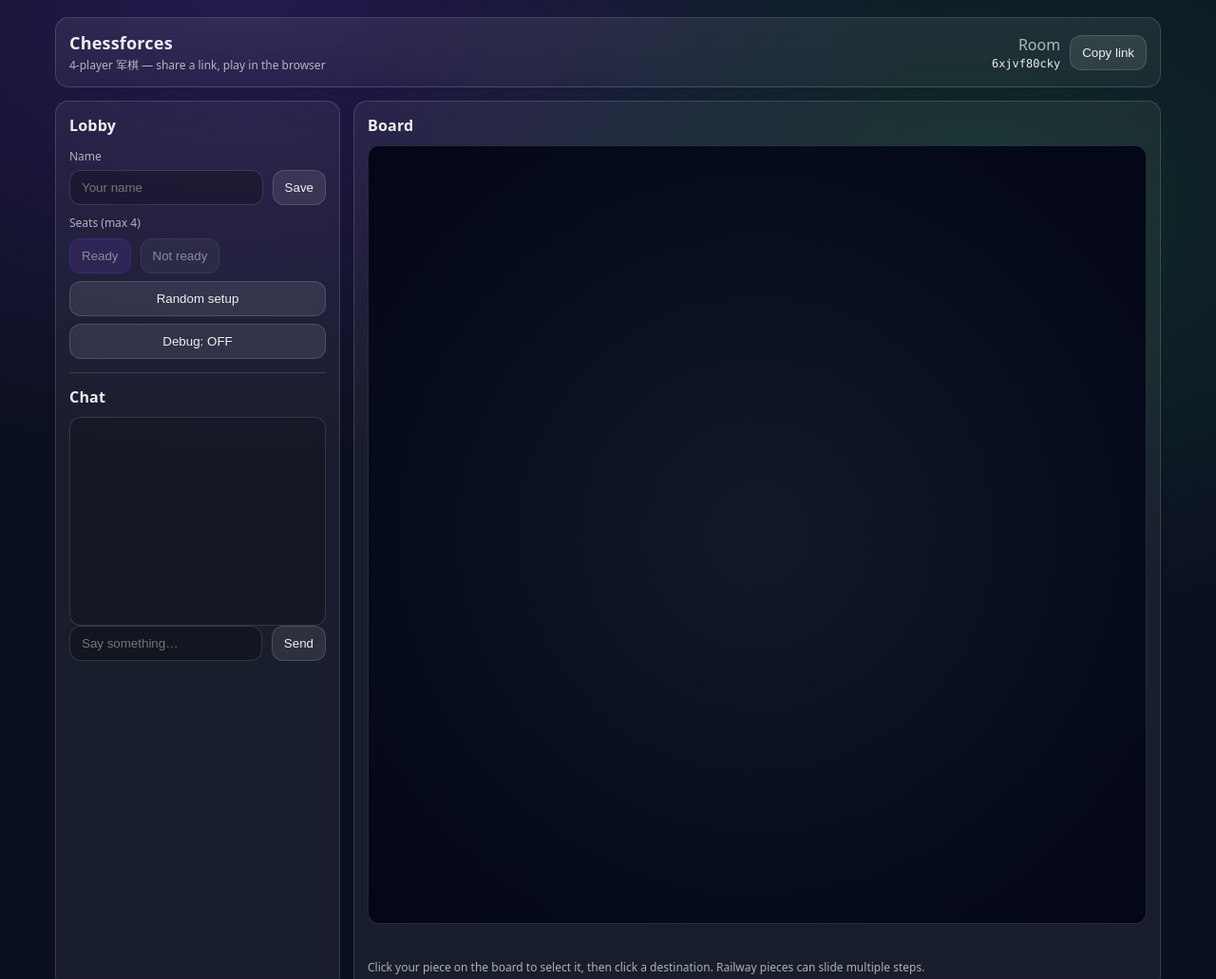
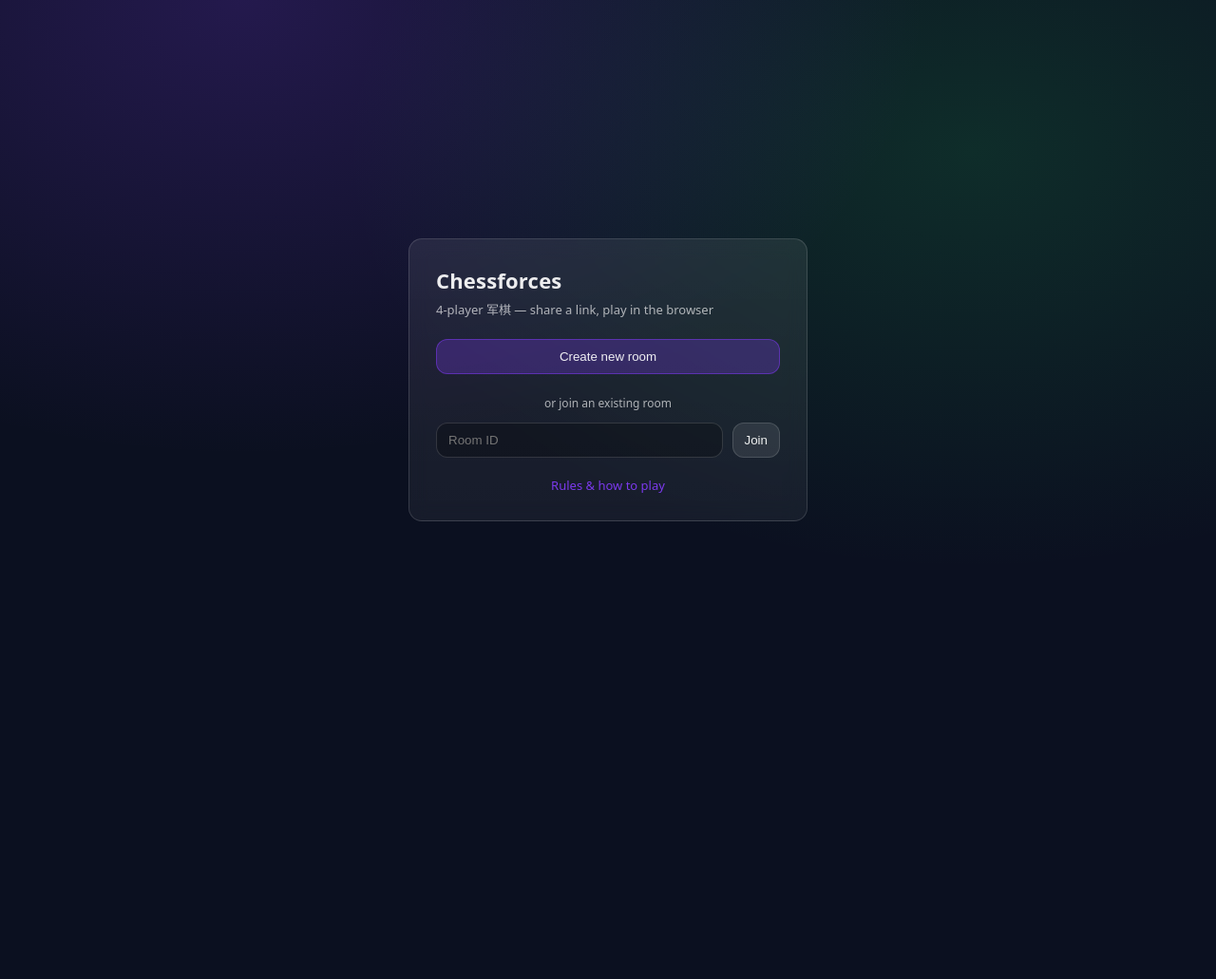
Before and after one commit to crackersamdjam/Chessforces, a website: page public/index.html in a window 1280 px wide. Shown: the top 1031 px of the page at 95% size. After the commit the page ends 800 px from the top, so only its background shows below. Drawn offline with Linux system fonts and the light colour scheme.

Commit message:
Add landing page

```diff
--- a/public/client.js
+++ b/public/client.js
@@ -10,21 +10,18 @@ function genRoomId() {
 	return s;
 }
 
-let roomId = (() => {
+function roomIdFromPath() {
 	const match = location.pathname.match(/^\/room\/([^/]+)/);
-	if (match) return match[1];
-	const id = genRoomId();
-	// Update URL without a network reload; server also serves this path.
-	history.replaceState(null, "", `/room/${id}`);
-	return id;
-})();
+	return match ? decodeURIComponent(match[1]) : null;
+}
 
-$("roomId").textContent = roomId;
-
-const wsUrl = (() => {
+function wsUrlFor(roomId) {
 	const proto = location.protocol === "https:" ? "wss:" : "ws:";
 	return `${proto}//${location.host}/ws/room/${roomId}`;
-})();
+}
+
+/** @type {WebSocket|null} */
+let socket = null;
 
 /** @type {{playerId:string|null, seats:string[], state:any|null}} */
 const app = {
@@ -42,7 +39,7 @@ const seatViews = new Map();
 const boardViews = new Map();
 
 function send(obj) {
-	if (socket.readyState !== WebSocket.OPEN) return;
+	if (!socket || socket.readyState !== WebSocket.OPEN) return;
 	socket.send(JSON.stringify(obj));
 }
 
@@ -726,10 +723,37 @@ function scheduleAutoRandomize() {
 	}, 250);
 }
 
-const socket = new WebSocket(wsUrl);
+function initLanding() {
+	$("landing").classList.remove("hidden");
+	$("gameView").classList.add("hidden");
+
+	$("createRoomBtn").addEventListener("click", () => {
+		location.href = `/room/${genRoomId()}`;
+	});
+
+	function joinRoom() {
+		const id = $("joinRoomInput").value.trim();
+		if (!id) return;
+		location.href = `/room/${encodeURIComponent(id)}`;
+	}
+
+	$("joinRoomBtn").addEventListener("click", joinRoom);
+	$("joinRoomInput").addEventListener("keydown", (e) => {
+		if (e.key === "Enter") joinRoom();
+	});
+}
+
+function initRoom(roomId) {
+	$("landing").classList.add("hidden");
+	$("gameView").classList.remove("hidden");
+	$("roomId").textContent = roomId;
+
+	socket = new WebSocket(wsUrlFor(roomId));
 
 	socket.addEventListener("open", () => {
-	setHint("Pick a seat — pieces will be placed automatically. Click Ready when done. (Game will start automatically when all present players are ready)");
+		setHint(
+			"Pick a seat — pieces will be placed automatically. Click Ready when done. (Game will start automatically when all present players are ready)"
+		);
 		render();
 	});
 
@@ -836,3 +860,11 @@ $("debugBtn").addEventListener("click", () => {
 		document.body.classList.toggle("debug");
 		$("debugBtn").textContent = document.body.classList.contains("debug") ? "Debug: ON" : "Debug: OFF";
 	});
+}
+
+const activeRoomId = roomIdFromPath();
+if (activeRoomId) {
+	initRoom(activeRoomId);
+} else {
+	initLanding();
+}
--- a/public/index.html
+++ b/public/index.html
@@ -8,6 +8,36 @@
 	</head>
 	<body>
 		<div id="app">
+			<section id="landing" class="landing">
+				<div class="landingCard">
+					<div class="landingBrand">
+						<div class="title">Chessforces</div>
+						<div class="subtitle">4-player 军棋 — share a link, play in the browser</div>
+					</div>
+					<button id="createRoomBtn" type="button" class="btn primary landingPrimary">Create new room</button>
+					<div class="landingDivider muted">or join an existing room</div>
+					<div class="row gap">
+						<input
+							id="joinRoomInput"
+							class="input"
+							placeholder="Room ID"
+							autocomplete="off"
+							spellcheck="false"
+						/>
+						<button id="joinRoomBtn" type="button" class="btn">Join</button>
+					</div>
+					<p class="landingRules">
+						<a
+							class="landingLink"
+							href="https://github.com/crackersamdjam/Chessforces/blob/master/README.md"
+							target="_blank"
+							rel="noopener noreferrer"
+						>Rules &amp; how to play</a>
+					</p>
+				</div>
+			</section>
+
+			<div id="gameView" class="hidden">
 			<header class="topbar">
 				<div class="brand">
 					<div class="title">Chessforces</div>
@@ -81,6 +111,7 @@
 					</div>
 				</section>
 			</main>
+			</div>
 		</div>
 
 		<script type="module" src="/client.js"></script>
--- a/public/styles.css
+++ b/public/styles.css
@@ -35,6 +35,65 @@ body {
 	max-width: 1200px;
 	margin: 0 auto;
 	padding: 18px;
+}
+
+.hidden {
+	display: none !important;
+}
+
+.landing {
+	display: flex;
+	align-items: center;
+	justify-content: center;
+	min-height: calc(100vh - 36px);
+}
+
+.landingCard {
+	width: 100%;
+	max-width: 420px;
+	padding: 28px;
+	background: linear-gradient(180deg, rgba(255, 255, 255, 0.08), rgba(255, 255, 255, 0.05));
+	border: 1px solid var(--border);
+	border-radius: 14px;
+	backdrop-filter: blur(10px);
+}
+
+.landingBrand .title {
+	font-weight: 750;
+	letter-spacing: 0.2px;
+	font-size: 22px;
+}
+
+.landingBrand .subtitle {
+	margin-top: 6px;
+	font-size: 13px;
+	color: var(--muted);
+}
+
+.landingPrimary {
+	width: 100%;
+	margin-top: 22px;
+}
+
+.landingDivider {
+	margin: 22px 0 12px;
+	text-align: center;
+	font-size: 12px;
+}
+
+.landingRules {
+	margin: 20px 0 0;
+	text-align: center;
+	font-size: 13px;
+}
+
+.landingLink {
+	color: var(--accent);
+	text-decoration: none;
+}
+
+.landingLink:hover {
+	text-decoration: underline;
 }
 
 .topbar {
--- a/smoke-helpers.mjs
+++ b/smoke-helpers.mjs
@@ -333,9 +333,9 @@ export async function createTrackedPage(browser, label, errors) {
 export async function setup2v2Lobby(browser, errors) {
 	const p1 = await createTrackedPage(browser, "P1", errors);
 	await p1.page.goto(`${BASE_URL}/`, { waitUntil: "domcontentloaded" });
-	await p1.page.waitForLoadState("networkidle");
+	await p1.page.locator("#createRoomBtn").click();
+	await p1.page.waitForURL(/\/room\/[A-Za-z0-9_-]+$/);
 	const roomUrl = p1.page.url();
-	assert(/\/room\/[A-Za-z0-9_-]+$/.test(roomUrl), `Expected redirect to /room/<id>, got: ${roomUrl}`);
 
 	const players = [p1];
 	for (let i = 2; i <= 4; i++) {
```
Also changed, not shown: README.md. Lines whose indentation alone changed are shown as unchanged.
